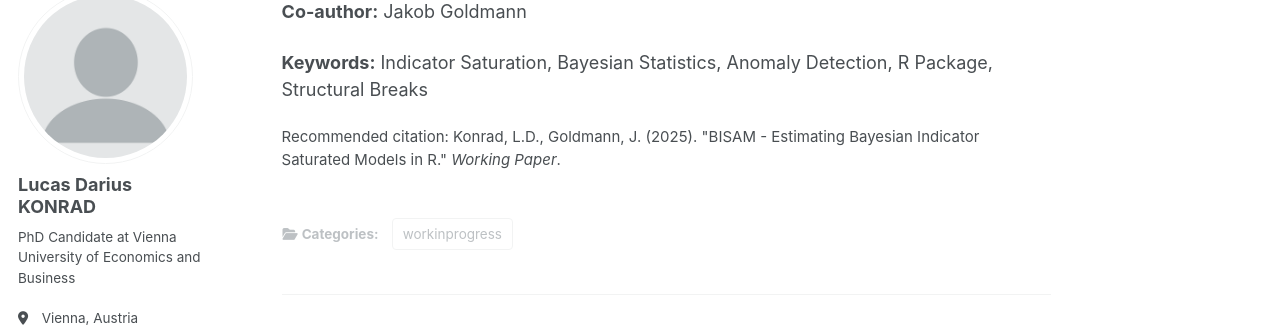
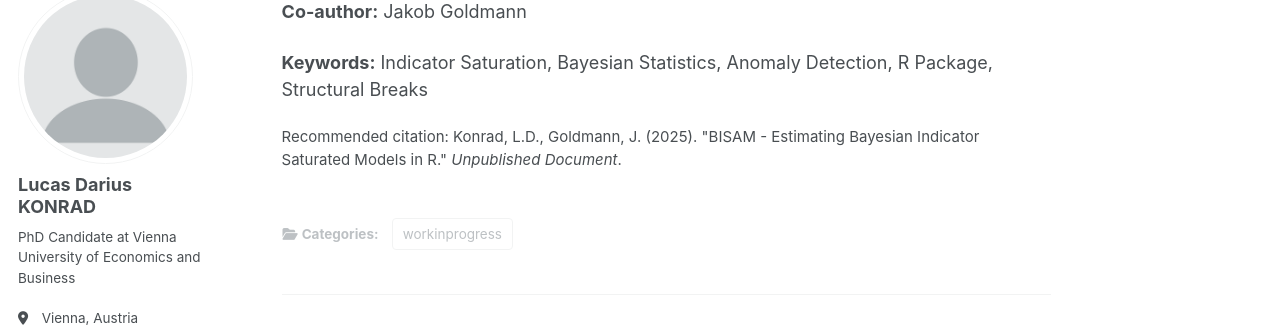
Before and after one commit to konradld/konradld.github.io, a Jekyll site: the page built from _research/publication-bisam.md, in a window 1280 px wide and 900 px high, scrolled down 432 px. Shown: the part 110-446 px from the top of the window. Built offline with Jekyll 4.4.1, drawn with Linux system fonts in a browser that asks for light colours; some web fonts are replaced; a script that is not in the unit is left out.

Commit message:
Update publication-bisam.md

```diff
--- a/_research/publication-bisam.md
+++ b/_research/publication-bisam.md
@@ -4,7 +4,7 @@ collection: research
 category: workinprogress
 permalink: /publication/2025-bisam
 excerpt: 'This paper introduces an R package for Bayesian indicator saturation, enabling robust detection of outliers and structural breaks.'
-citation: 'Konrad, L.D., Goldmann, J. (2025). &quot;BISAM - Estimating Bayesian Indicator Saturated Models in R.&quot; <i>Working Paper</i>.'
+citation: 'Konrad, L.D., Goldmann, J. (2025). &quot;BISAM - Estimating Bayesian Indicator Saturated Models in R.&quot; <i>Unpublished Document</i>.'
 ---
 
 This paper presents BISAM, a comprehensive R package for implementing Bayesian Indicator Saturated Models. Indicator saturation is a powerful approach for detecting outliers, structural breaks, and model misspecification by adding impulse indicator variables to regression models. We extend this methodology to a Bayesian framework, allowing for formal uncertainty quantification and coherent treatment of multiple potential breaks. The package provides efficient algorithms for high-dimensional model selection and includes tools for visualization, diagnostic checking, and inference. Applications demonstrate the package's utility across various econometric contexts including time series analysis, panel data, and anomaly detection.
```
